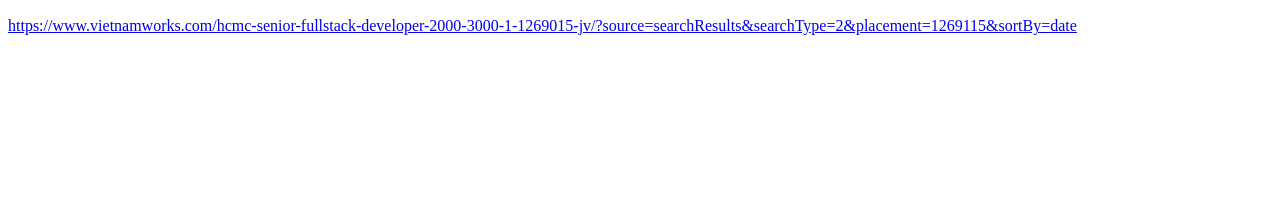
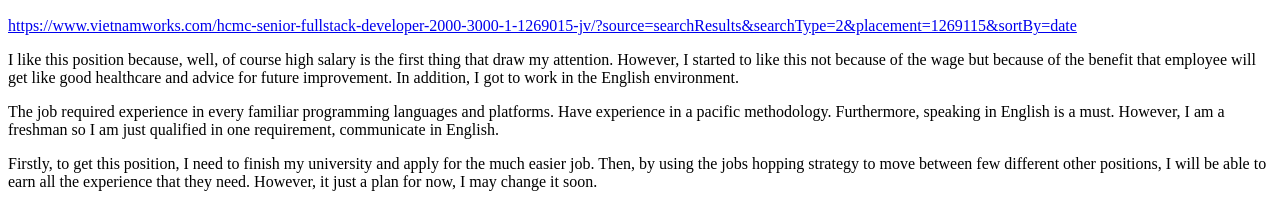
Before and after one commit to Khoi-Hoan/RMIT, a plain HTML site: page Assignment1.html in a window 1280 px wide. Shown: the part 1047-1254 px from the top of the page. Before the commit the page ends 1098 px from the top, so only its background shows below. Drawn offline with Linux system fonts and the light colour scheme.

Commit message:
adding more info

```diff
--- a/Assignment1.html
+++ b/Assignment1.html
@@ -19,6 +19,8 @@
 	<h2> Ideal job </h2>
 		<img src="Job1.png" height="350" width="500"> <img src="Job2.png" height="350" width="500">
 	  <p>	<a href="https://www.vietnamworks.com/hcmc-senior-fullstack-developer-2000-3000-1-1269015-jv/?source=searchResults&searchType=2&placement=1269115&sortBy=date"> https://www.vietnamworks.com/hcmc-senior-fullstack-developer-2000-3000-1-1269015-jv/?source=searchResults&searchType=2&placement=1269115&sortBy=date </a> </P>
-		<p>
+		<p> I like this position because, well, of course high salary is the first thing that draw my attention. However, I started to like this not because of the wage but because of the benefit that employee will get like good healthcare and advice for future improvement. In addition, I got to work in the English environment. </p>
+		<p> The job required experience in every familiar programming languages and platforms. Have experience in a pacific methodology. Furthermore, speaking in English is a must. However, I am a freshman so I am just qualified in one requirement, communicate in English. </p>
+		<p> Firstly, to get this position, I need to finish my university and apply for the much easier job. Then, by using the jobs hopping strategy to move between few different other positions, I will be able to earn all the experience that they need. However, it just a plan for now, I may change it soon.  </P>
 </body>
 </html>
```
